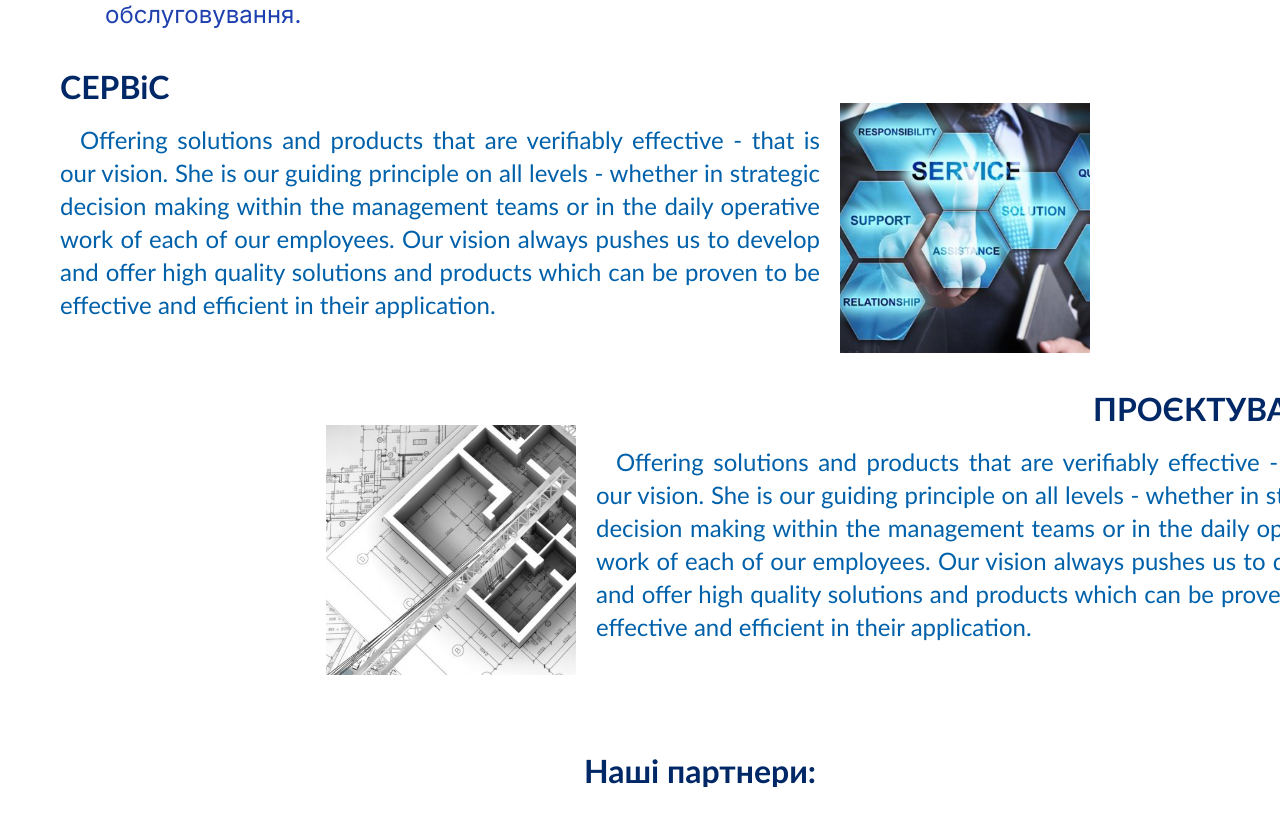
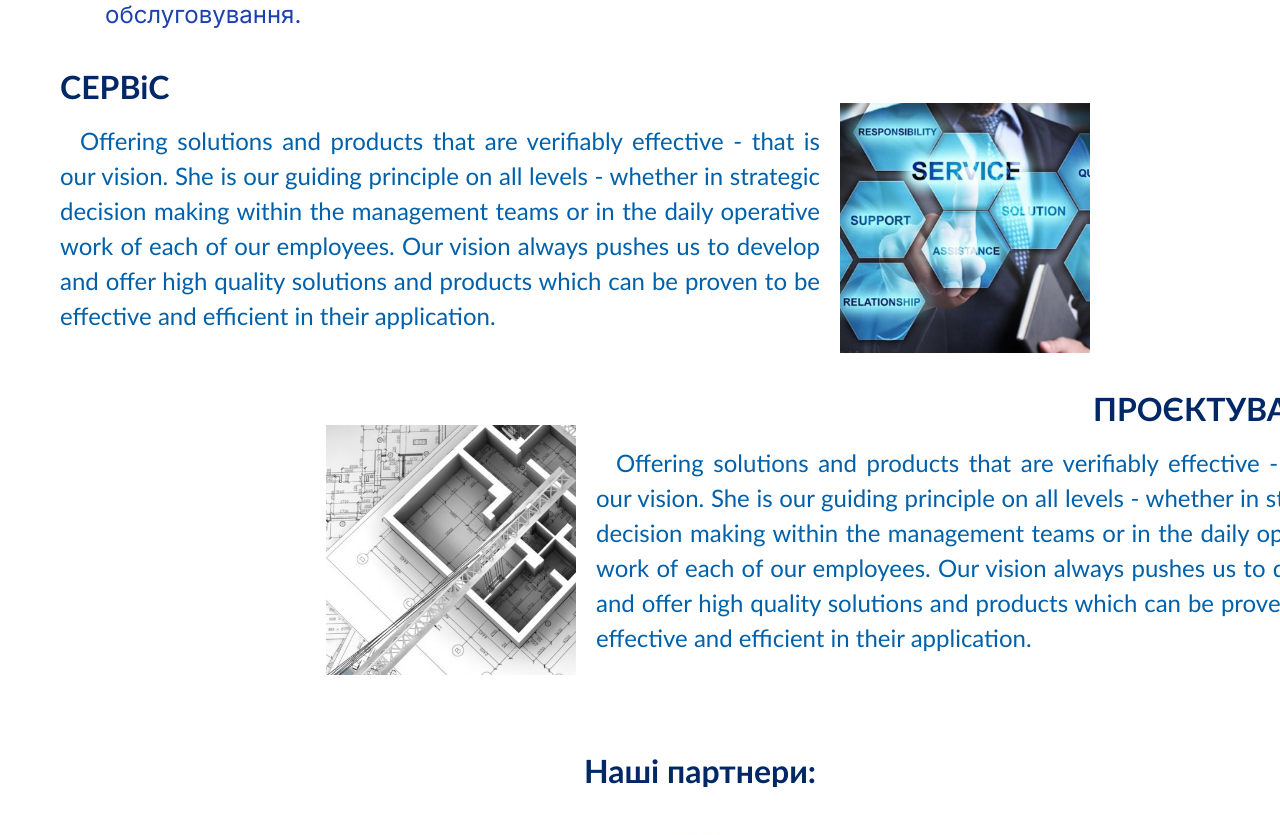
Before and after one commit to ven0m79/dm-project, a Next.js app: page /en/home in a window 1280 px wide. Shown: the part 1241-2076 px from the top of the page. Built offline with nearby package versions, Linux system fonts and the light colour scheme; a web font is replaced by a local one.

Commit message:
dm-next-aboutPage

```diff
--- a/app/[locale]/home/Home.module.css
+++ b/app/[locale]/home/Home.module.css
@@ -14,14 +14,23 @@
     font-weight: bold;
     color: #002766;
 }
-
 .serviceText {
     width: 800px;
     font-family: 'Calibri';
-    line-height: 33px;
+    line-height: 35px;
     font-size: 24px;
     font-weight: normal;
     color: #0061AA;
+}
+
+.serviceText:hover {
+    width: 800px;
+    font-family: 'Calibri';
+    line-height: 35px;
+    font-size: 24px;
+    font-weight: normal;
+    color: #0061AA;
+    box-shadow: rgba(0, 0, 0, 0.1) 0px 10px 50px;
 }
 .putText {
     font-family: 'Calibri';
```
